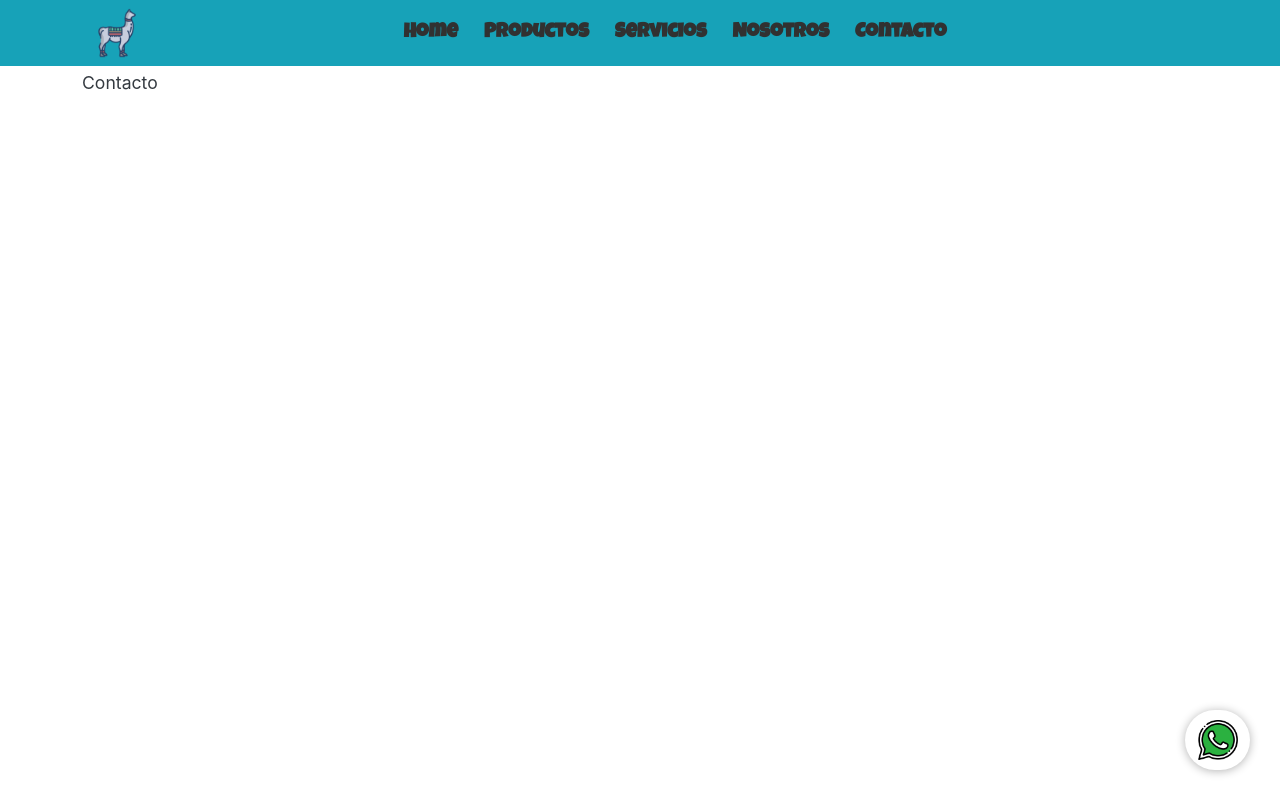
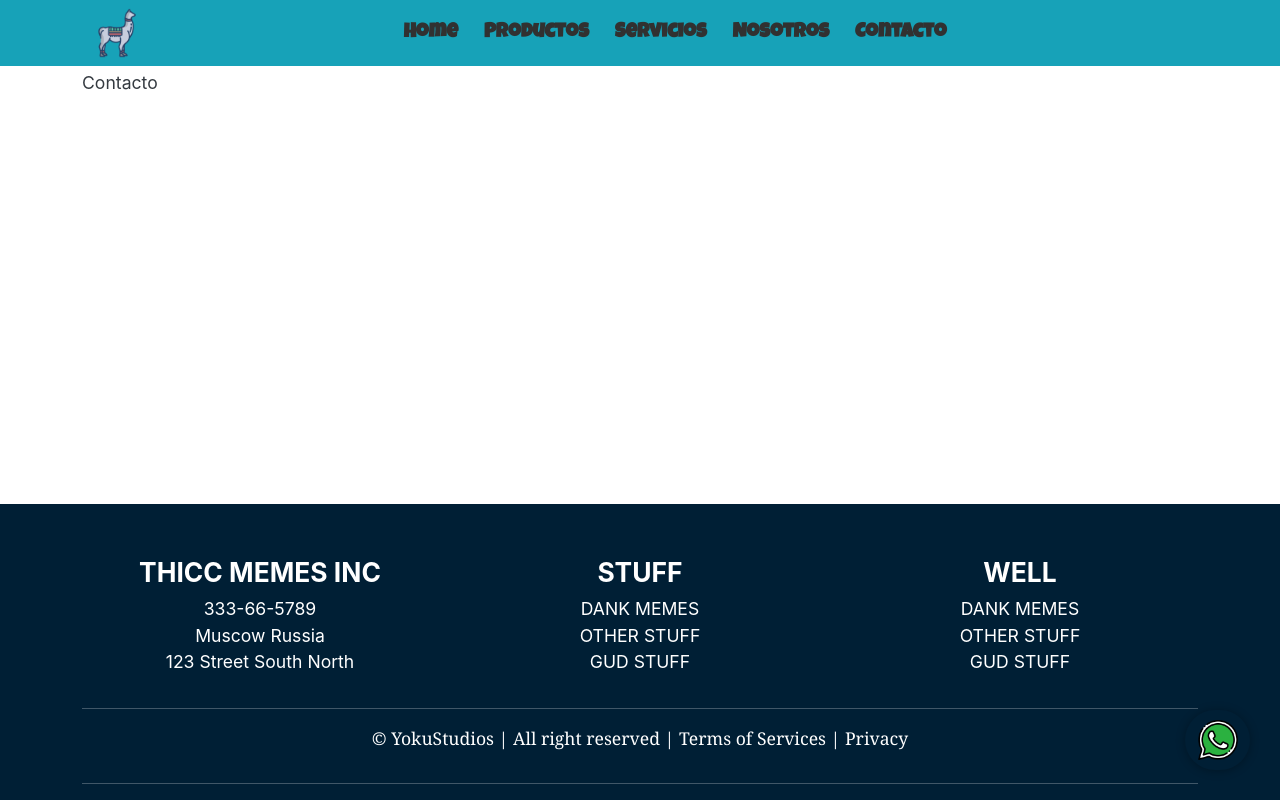
Before and after one commit to Yeraf/YokuTechnology, a React (Create React App) app: page /contact in a window 1280 px wide. Built offline with nearby package versions, Linux system fonts and the light colour scheme; a web font is replaced by a local one.

Commit message:
footer commit

```diff
--- a/src/App.css
+++ b/src/App.css
@@ -28,6 +28,16 @@
   color: #61dafb;
 }
 
+.page-container {
+  display: flex;
+  flex-direction: column;
+  min-height: 100vh;
+}
+
+.content-wrap {
+  flex: 1;
+}
+
 @keyframes App-logo-spin {
   from {
     transform: rotate(0deg);
--- /dev/null
+++ b/src/CompStatics/Footer.jsx
@@ -0,0 +1,49 @@
+import React from 'react';
+import '../Css/Cssapp/Footer.css';
+
+function Footer() {
+  return (
+    <div className='main-footer'>
+        <div className='container'>
+            <div className='row'>
+                {/* column1 */}
+                <div className='col'>
+                    <h4>THICC MEMES INC</h4>
+                    <ul className='list-unstyled'>
+                        <li>333-66-5789</li>
+                        <li>Muscow Russia</li>
+                        <li>123 Street South North</li>
+                    </ul>
+                </div>
+                {/* column2 */}
+                <div className='col'>
+                    <h4>STUFF</h4>
+                    <ul className='list-unstyled'>
+                        <li>DANK MEMES</li>
+                        <li>OTHER STUFF</li>
+                        <li>GUD STUFF</li>
+                    </ul>
+                </div>
+                {/* column3 */}
+                <div className='col'>
+                    <h4>WELL</h4>
+                    <ul className='list-unstyled'>
+                        <li>DANK MEMES</li>
+                        <li>OTHER STUFF</li>
+                        <li>GUD STUFF</li>
+                    </ul>
+                </div>
+            </div>
+            <hr></hr>
+            <div className='row'>
+                <p className='col-sm'>
+                    &copy; YokuStudios | All right reserved | Terms of Services | Privacy
+                </p>
+            </div>
+            <hr></hr>
+        </div>
+    </div>
+  )
+}
+
+export default Footer;
--- a/src/CompStatics/Navbar.jsx
+++ b/src/CompStatics/Navbar.jsx
@@ -7,7 +7,7 @@ function Navbar() {
   return (
     <div className="navbar-container-main ">
       <nav className="navbar navbar-expand-lg navbar-dark bg-info fixed-top">
-        <div className="container">
+        <div className="container navbar-links-container">
           <Link to="/">
             <img className="Navbar-logo" src={Logo}></img>
           </Link>
--- /dev/null
+++ b/src/Css/Cssapp/Footer.css
@@ -0,0 +1,9 @@
+.main-footer {
+    color: #fff;
+    background-color: #001f35;
+    padding-top: 3em;
+    position: relative;
+    bottom: 0px;
+    width: 100%;
+    text-align: center;
+}
--- a/src/Css/Cssapp/Navbar.css
+++ b/src/Css/Cssapp/Navbar.css
@@ -76,4 +76,8 @@
     .Navbar-logo-img-rotate {
         display: none;
     }
+    .navbar-links-container {
+        text-align: center;
+    }
+
 }
--- a/src/RoutesReact.jsx
+++ b/src/RoutesReact.jsx
@@ -3,25 +3,31 @@ import { BrowserRouter, Routes, Route } from "react-router-dom";
 import Navbar from "./CompStatics/Navbar";
 import Home from "./Paginas/Home";
 import Products from "./Paginas/Productos";
-import Servicices from './Paginas/Servicios';
-import About from './Paginas/Nosotros';
-import Contact from './Paginas/Contacto';
+import Servicices from "./Paginas/Servicios";
+import About from "./Paginas/Nosotros";
+import Contact from "./Paginas/Contacto";
 import BotonWhatsapp from "./CompStatics/BotonWhatsapp";
+import Footer from "./CompStatics/Footer";
 
 function RoutesReact() {
   return (
+    <div className="page-container">
+      <div className="content-wrap">
       <BrowserRouter>
         <Navbar />
         <Routes>
-        <Route exact index path='/' element={<Home />}></Route>
-        <Route exact index path='/YokuTechnology/' element={<Home />}></Route>
+          <Route exact index path="/" element={<Home />}></Route>
+          <Route exact index path="/YokuTechnology/" element={<Home />}></Route>
           <Route exact path="/products" element={<Products />}></Route>
           <Route exact path="/services" element={<Servicices />}></Route>
           <Route exact path="/about" element={<About />}></Route>
           <Route exact path="/contact" element={<Contact />}></Route>
         </Routes>
-      <BotonWhatsapp/>
+        <BotonWhatsapp />
       </BrowserRouter>
+      </div>
+      <Footer />
+    </div>
   );
 }
 
```
Lines whose indentation alone changed are shown as unchanged.
